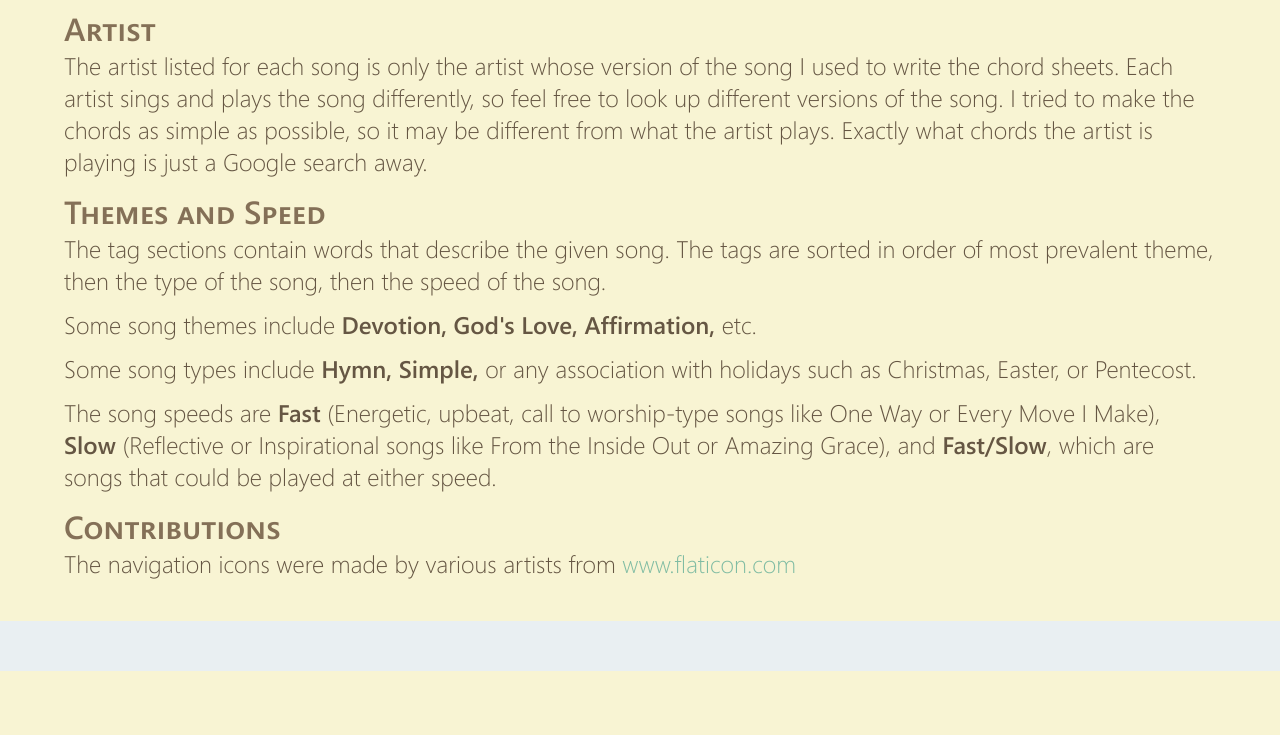
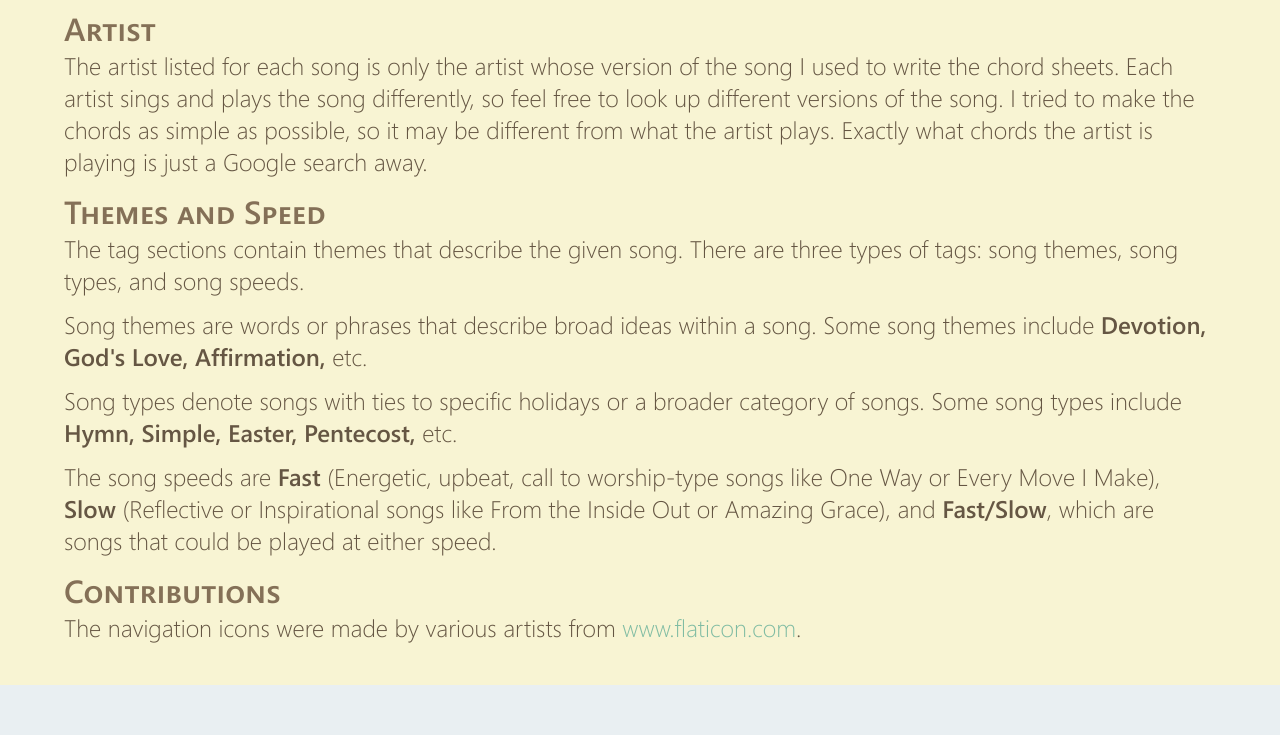
Before and after one commit to brandonchinn178/worshipmate-legacy, a Django app: page /about/ in a window 1280 px wide. Shown: the part 732-1467 px from the top of the page. Before the commit the page ends 1403 px from the top, so only its background shows below. Run offline with Django 3.2, Linux system fonts and the light colour scheme; style sheets or scripts are compiled from the project's sources; some web fonts are replaced.

Commit message:
update theme description; themes no longer in order of prevelance

```diff
--- a/site/templates/site/about.html
+++ b/site/templates/site/about.html
@@ -21,11 +21,11 @@
 <p>The artist listed for each song is only the artist whose version of the song I used to write the chord sheets. Each artist sings and plays the song differently, so feel free to look up different versions of the song. I tried to make the chords as simple as possible, so it may be different from what the artist plays. Exactly what chords the artist is playing is just a Google search away.</p>
 
 <h2>Themes and Speed</h2>
-<p> The tag sections contain words that describe the given song. The tags are sorted in order of most prevalent theme, then the type of the song, then the speed of the song.</p>
-<p> Some song themes﻿ include <b>Devotion, God's Love, Affirmation,</b> etc.</p>
-<p> Some song types include <b>Hymn, Simple,</b> or any association with holidays such as Christmas, Easter, or Pentecost.</p>
+<p> The tag sections contain themes that describe the given song. There are three types of tags: song themes, song types, and song speeds.</p>
+<p> Song themes are words or phrases that describe broad ideas within a song. Some song themes﻿ include <b>Devotion, God's Love, Affirmation,</b> etc.</p>
+<p> Song types denote songs with ties to specific holidays or a broader category of songs. Some song types include <b>Hymn, Simple, Easter, Pentecost,</b> etc.</p>
 <p> The song speeds are <b>Fast</b> (Energetic, upbeat, call to worship-type songs like One Way or Every Move I Make), <b>Slow</b> (Reflective or Inspirational songs like From the Inside Out or Amazing Grace), and <b>Fast/Slow</b>, which are songs that could be played at either speed.</p>
 
 <h2>Contributions</h2>
-<p>The navigation icons were made by various artists from <a href="http://www.flaticon.com" target="_blank">www.flaticon.com</a></p>
+<p>The navigation icons were made by various artists from <a href="http://www.flaticon.com" target="_blank">www.flaticon.com</a>.</p>
 {% endblock %}
```
